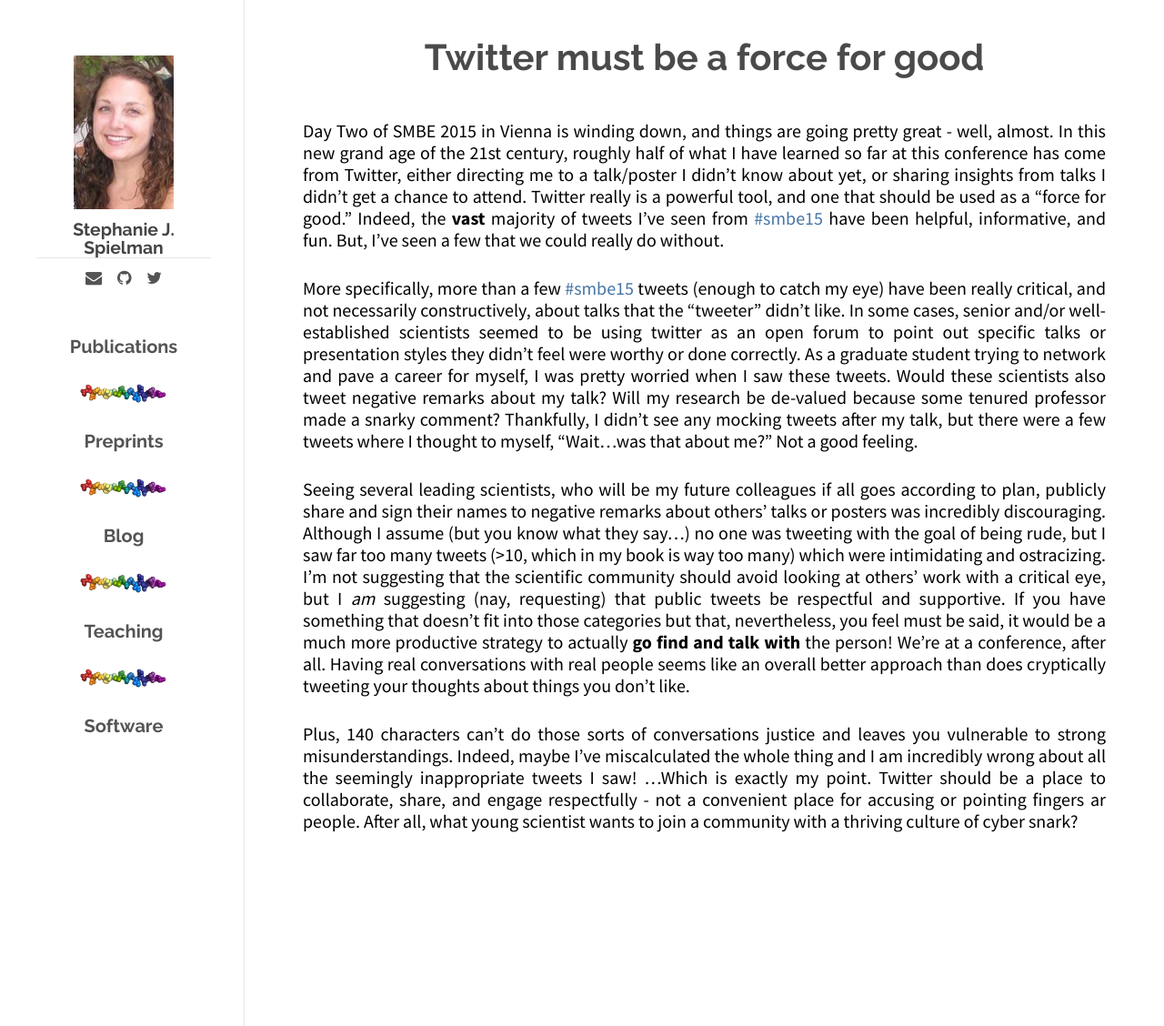
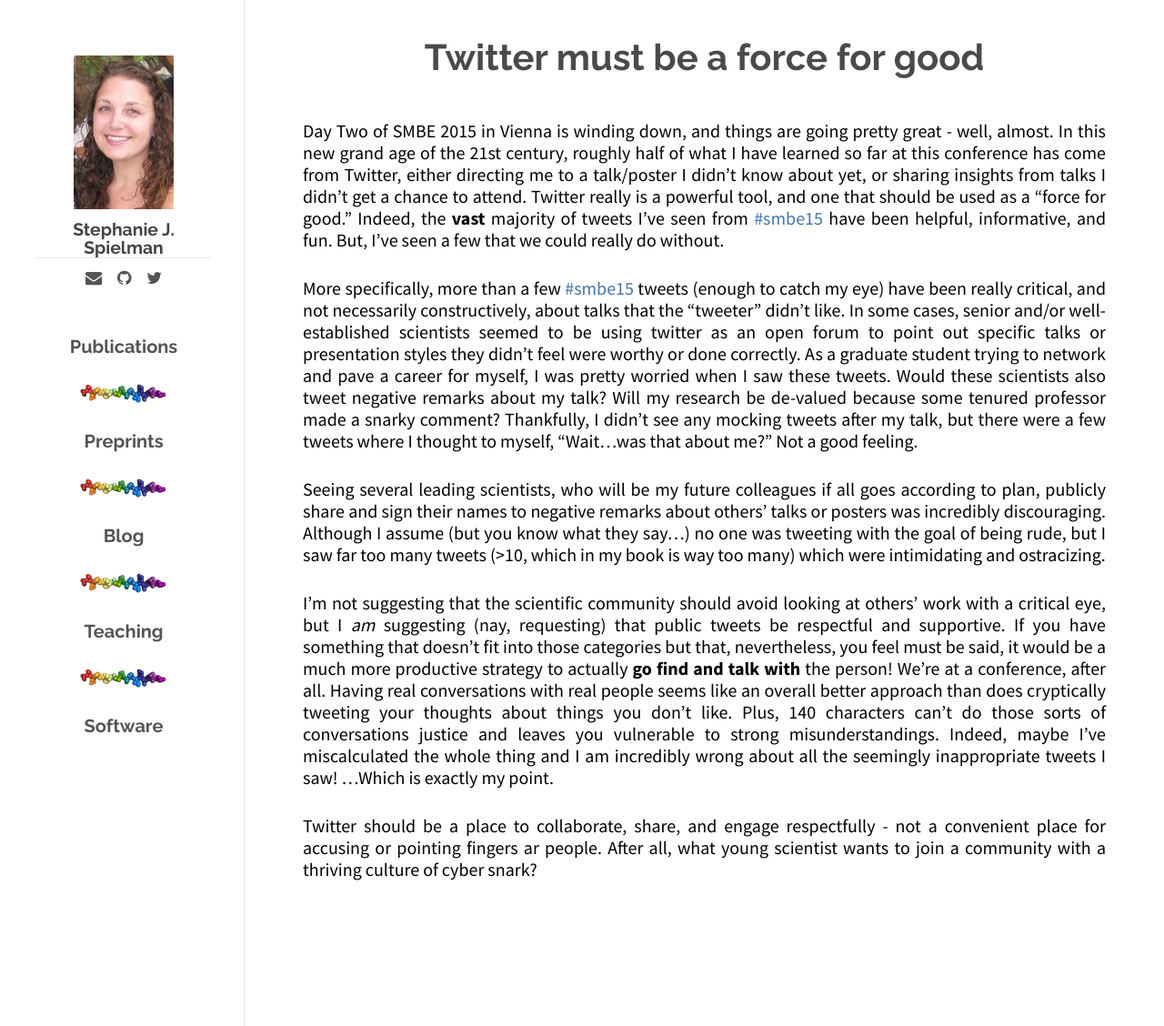
Before and after one commit to sjspielman/sjspielman.github.io, a Jekyll site: the page built from _posts/2015-7-13-twitter-smbe.md, in a window 1280 px wide. Shown: the whole page at 91% size. Built offline with Jekyll 4.4.1, drawn with Linux system fonts in a browser that asks for light colours; Markdown is read by kramdown in place of the engine named in the settings.

```diff
--- a/_posts/2015-7-13-twitter-smbe.md
+++ b/_posts/2015-7-13-twitter-smbe.md
@@ -12,6 +12,8 @@ Day Two of SMBE 2015 in Vienna is winding down, and things are going pretty grea
 
 More specifically, more than a few [#smbe15](https://twitter.com/hashtag/smbe15?src=hash&vertical=default&f=tweets) tweets (enough to catch my eye) have been really critical, and not necessarily constructively,  about talks that the "tweeter" didn't like. In some cases, senior and/or well-established scientists seemed to be using twitter as an open forum to point out specific talks or presentation styles they didn't feel were worthy or done correctly. As a graduate student trying to network and pave a career for myself, I was pretty worried when I saw these tweets. Would these scientists also tweet negative remarks about my talk? Will my research be de-valued because some tenured professor made a snarky comment? Thankfully, I didn't see any mocking tweets after my talk, but there were a few tweets where I thought to myself, "Wait...was that about me?" Not a good feeling.
 
-Seeing several leading scientists, who will be my future colleagues if all goes according to plan, publicly share and sign their names to negative remarks about others' talks or posters was incredibly discouraging. Although I assume (but you know what they say...) no one was tweeting with the goal of being rude, but I saw far too many tweets (>10, which in my book is way too many) which were intimidating and ostracizing. I'm not suggesting that the scientific community should avoid looking at others' work with a critical eye, but I *am* suggesting (nay, requesting) that public tweets be respectful and supportive. If you have something that doesn't fit into those categories but that, nevertheless, you feel must be said, it would be a much more productive strategy to actually **go find and talk with** the person! We're at a conference, after all. Having real conversations with real people seems like an overall better approach than does cryptically tweeting your thoughts about things you don't like.
+Seeing several leading scientists, who will be my future colleagues if all goes according to plan, publicly share and sign their names to negative remarks about others' talks or posters was incredibly discouraging. Although I assume (but you know what they say...) no one was tweeting with the goal of being rude, but I saw far too many tweets (>10, which in my book is way too many) which were intimidating and ostracizing.
 
-Plus, 140 characters can't do those sorts of conversations justice and leaves you vulnerable to strong misunderstandings. Indeed, maybe I've miscalculated the whole thing and I am incredibly wrong about all the seemingly inappropriate tweets I saw! ...Which is exactly my point. Twitter should be a place to collaborate, share, and engage respectfully - not a convenient place for accusing or pointing fingers ar people. After all, what young scientist wants to join a community with a thriving culture of cyber snark?
+I'm not suggesting that the scientific community should avoid looking at others' work with a critical eye, but I *am* suggesting (nay, requesting) that public tweets be respectful and supportive. If you have something that doesn't fit into those categories but that, nevertheless, you feel must be said, it would be a much more productive strategy to actually **go find and talk with** the person! We're at a conference, after all. Having real conversations with real people seems like an overall better approach than does cryptically tweeting your thoughts about things you don't like. Plus, 140 characters can't do those sorts of conversations justice and leaves you vulnerable to strong misunderstandings. Indeed, maybe I've miscalculated the whole thing and I am incredibly wrong about all the seemingly inappropriate tweets I saw! ...Which is exactly my point.
+
+Twitter should be a place to collaborate, share, and engage respectfully - not a convenient place for accusing or pointing fingers ar people. After all, what young scientist wants to join a community with a thriving culture of cyber snark?
```
